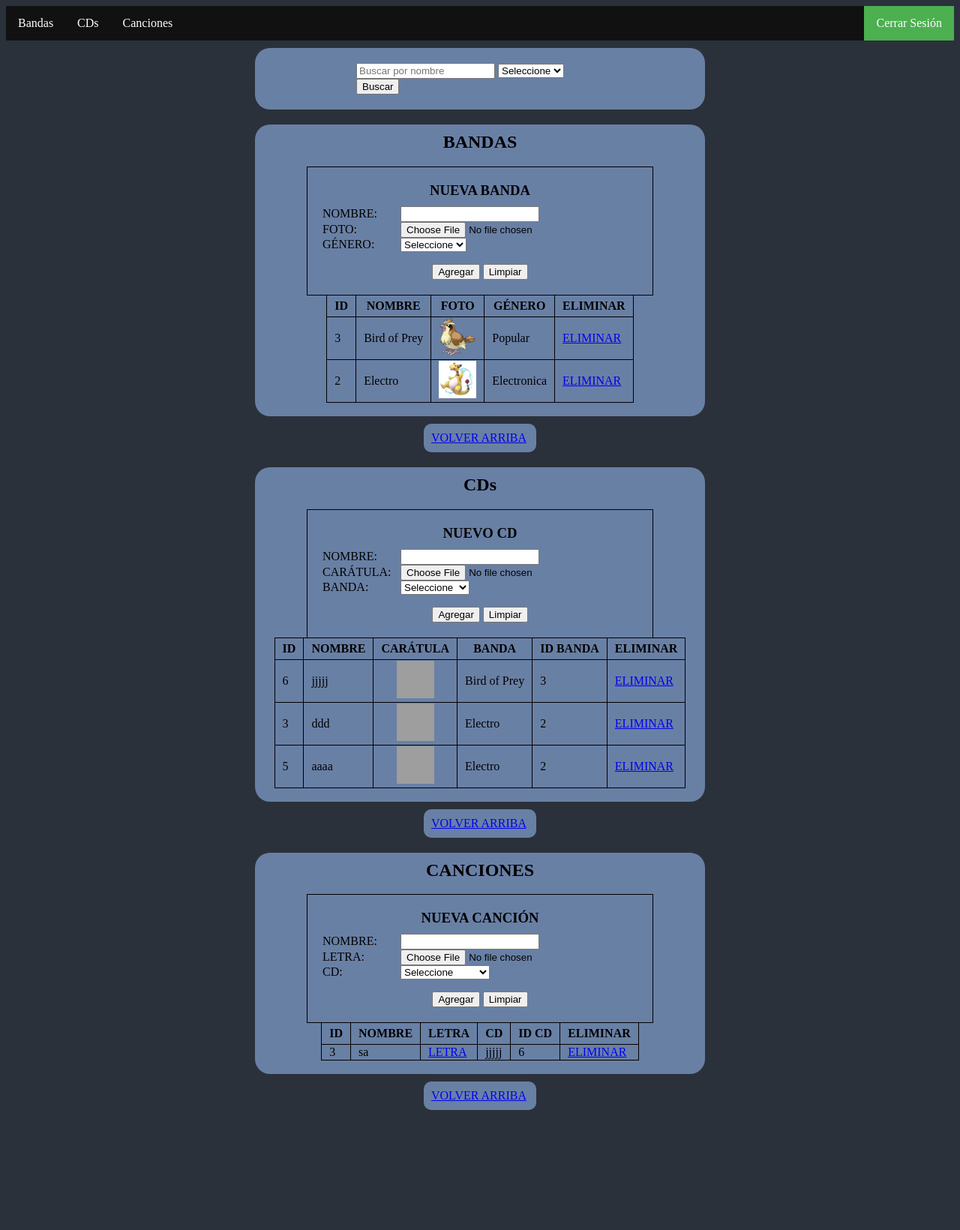
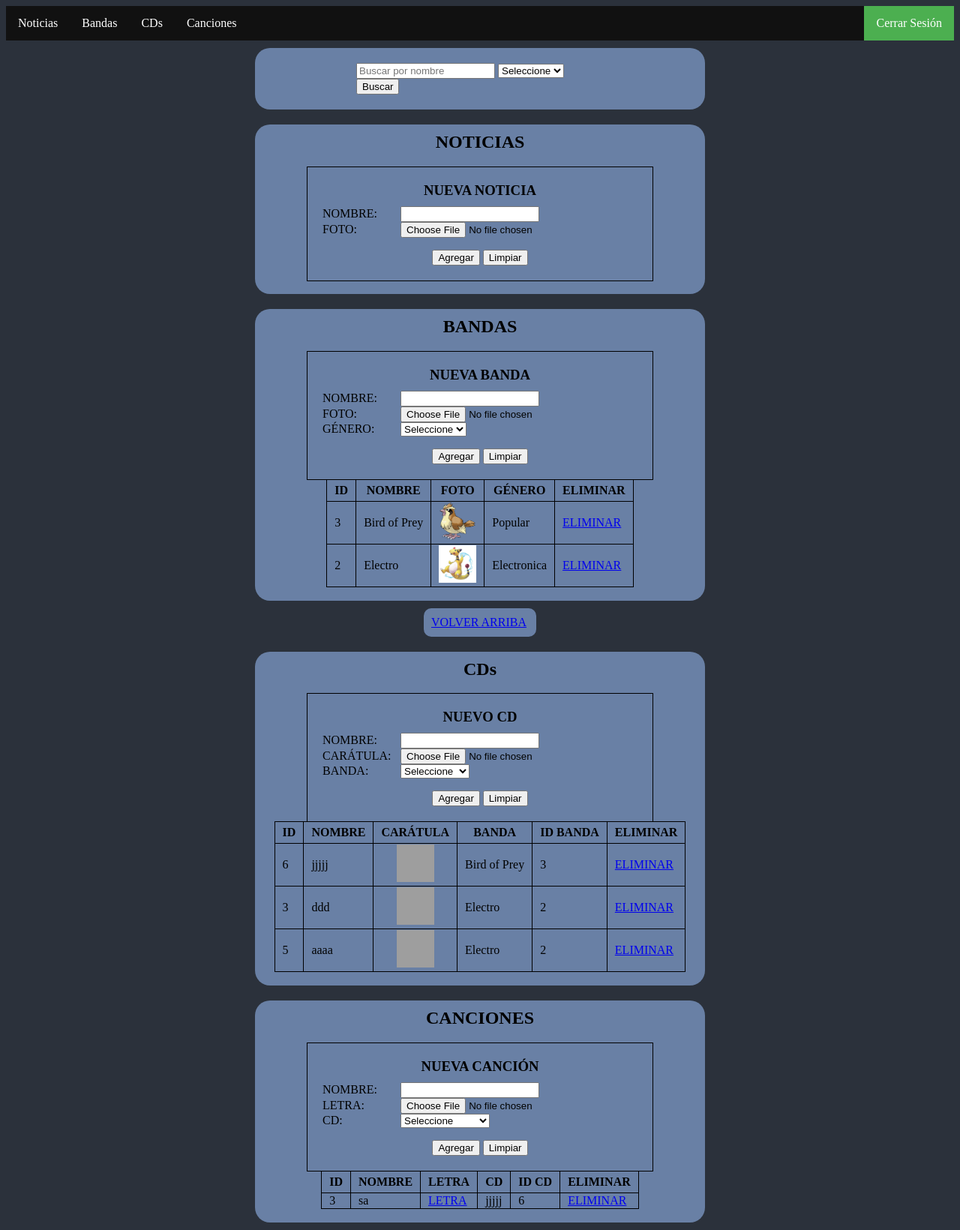
Before and after one commit to AsparagusEduardo/TrabajoFinal, a PHP site: page /mantenedor.php in a window 1280 px wide. Shown: the whole page at 75% size. Before the commit the page ends 1480 px from the top, so only its background shows below. Run offline with PHP 8.4, Linux system fonts and the light colour scheme; data comes from the database, SQL or seed files in the repository; data that the repository does not hold is empty; grey boxes are pictures that could not be loaded.

Commit message:
0.6.2-34
- Añadido bloque para agregar noticias

```diff
--- a/buscador.php
+++ b/buscador.php
@@ -11,6 +11,7 @@
 	<body>
 		<nav>
 			<ul>
+				<li><a href="#bloque_noticias">Noticias</a></li>
 				<li><a href="mantenedor.php#bloque_bandas">Bandas</a></li>
 				<li><a href="mantenedor.php#bloque_cds">CDs</a></li>
 				<li><a href="mantenedor.php#bloque_canciones">Canciones</a></li>
--- a/css/style_mantenedor.css
+++ b/css/style_mantenedor.css
@@ -34,7 +34,7 @@ nav li a:hover:not(.active) {
 	margin: 0 auto;
 }
 
-#bloque_buscar, #bloque_bandas, #bloque_cds, #bloque_canciones, #bloque_resultado{
+#bloque_buscar, #bloque_bandas, #bloque_cds, #bloque_canciones, #bloque_resultado, #bloque_noticias{
 	width: 600px;
 	border: 0px solid #000000;
 	margin: 10px auto;
@@ -52,7 +52,7 @@ nav li a:hover:not(.active) {
 		margin: 0 auto;
 }
 
-#form_bandas, #form_cds, #form_canciones{
+#form_bandas, #form_cds, #form_canciones, #form_noticias{
 		width:420px;
 		padding:20px;
 		border:1px solid #000000;
--- a/mantenedor.php
+++ b/mantenedor.php
@@ -146,6 +146,7 @@
 		<div id="top"></div>
 		<nav>
 			<ul>
+				<li><a href="#bloque_noticias">Noticias</a></li>
 				<li><a href="#bloque_bandas">Bandas</a></li>
 				<li><a href="#bloque_cds">CDs</a></li>
 				<li><a href="#bloque_canciones">Canciones</a></li>
@@ -165,6 +166,61 @@
 		            </select>
 		            <input type="submit" name="buscar_enviar" id="buscar_enviar" value="Buscar" />
 		        </form>
+			</div>
+
+			<div id="bloque_noticias">
+				<div class="centro"><h2>NOTICIAS</h2></div>
+				<form name="form_noticias" id="form_noticias" method="post" action="mantenedor.php" enctype="multipart/form-data" onSubmit="return validar_noticia();">
+					<div class="centro"><h3>NUEVA NOTICIA</h3></div>
+					<div>
+						<label class="label" for="noticia_titulo">NOMBRE: </label>
+						<input type="text" name="noticia_titulo" id="noticia_titulo">
+					</div>
+					<div>
+		                <label class="label" for="noticia_foto">FOTO: </label>
+		                <input type="file" accept=".png,.gif,.jpg,.bmp" name="noticia_foto" id="noticia_foto" />
+		            </div>
+					<div>
+		                <p id="noticia_error"  style="color: red;text-align: center;"> </p>
+		            </div>
+					<div class="centro">
+		                <input type="submit" name="noticia_enviar" id="noticia_enviar" value="Agregar" />
+		                <input type="reset" name="noticia_limpiar" id="noticia_limpiar" value="Limpiar" onclick="document.getElementById('noticia_error').innerHTML = '';" />
+	            	</div>
+				</form>
+				<div id="noticia_tabla">
+					<?php
+					$lista_noticias = $base_musica -> query("SELECT * FROM noticias ORDER BY fecha DESC");
+					if (mysqli_num_rows($lista_noticias) > 0)
+					{
+					?>
+						<table border="1">
+		                <tr>
+		                    <th>ID</th>
+		                    <th>TITULO</th>
+		                    <th>NOTICIA</th>
+		                    <th>IMAGEN</th>
+		                    <th>FECHA</th>
+		                    <th>ELIMINAR</th>
+		                </tr>
+		            <?php
+		            }
+		            while ($registro = $lista_noticias -> fetch_assoc())
+		            {?>
+		            	<tr>
+		            		<td><?php echo $registro["id"];?> </td>
+		            		<td><?php echo $registro["titulo"];?></td>
+		            		<td><?php echo $registro["noticia"];?></td>
+		            		<td>
+		            			<div class="centro"><img src="img/noticias/<?php echo $registro['foto'];?>"></div>
+		            		</td>
+		            		<td><?php echo $registro["fecha"];?></td>
+		            		<td><a href="mantenedor.php?borrarNoticia=<?php echo $registro['id'];?>">ELIMINAR</a></td>
+		            	</tr>
+		            <?php
+		            } ?>
+		            </table><br>
+				</div>
 			</div>
 
 			<div id="bloque_bandas">
@@ -327,9 +383,7 @@
 				{
 			?>
 				<!--BLOQUE_CANCIONES-->
-			<div class="to_top">
-				<a href="#top">VOLVER ARRIBA</a>
-			</div>
+
 			<div id="bloque_canciones">
 				<div class="centro"><h2>CANCIONES</h2></div>
 				<form name="form_canciones" id="form_canciones" method="post" action="mantenedor.php" enctype="multipart/form-data" onSubmit="return validar_cancion();">
@@ -399,9 +453,6 @@
 			<?php
 				}
 			?>
-			<div class="to_top">
-				<a href="#top">VOLVER ARRIBA</a>
-			</div>
 		</div>
 	</body>
 </html>
```
